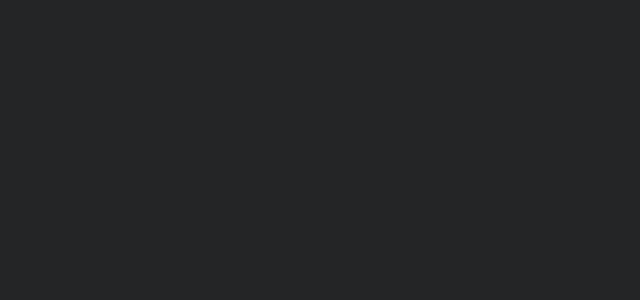
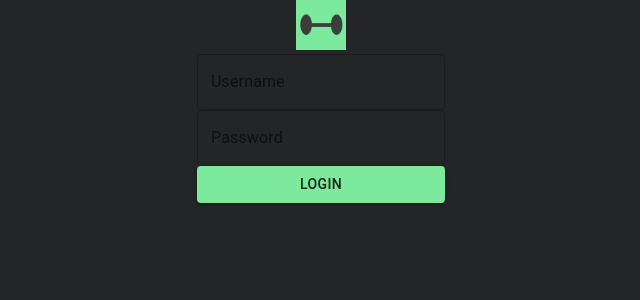
Before and after one commit to Necolanch/exercise-buddy, a React (Create React App) app in the folder exercise-buddy/: page /login in a window 1280 px wide. Before the commit this address had no page. Shown: the top 300 px of the page, without its empty margins (319-959 px from the left). Built offline with nearby package versions, Linux system fonts and the light colour scheme.

Commit message:
Created login page

```diff
--- a/exercise-buddy/src/App.js
+++ b/exercise-buddy/src/App.js
@@ -9,6 +9,7 @@ import Plan from './pages/Plan';
 import EditPlan from './pages/EditPlan';
 import Favorites from './pages/Favorites';
 import Signup from './pages/Signup';
+import Login from './pages/Login';
 
 //Landing, signup, and login pages to come when I work on that functionality because they are extremely simple
 //When those pages are up the path for dashboard will be /home
@@ -18,6 +19,7 @@ function App() {
       <Routes>
       <Route path="/" element={<Landing/>}/>
       <Route path="/signup" element={<Signup/>}/>
+      <Route path="/login" element={<Login/>}/>
         <Route path="/home" element={<Dashboard/>}/>
         <Route path="/search" element={<Search/>}/>
         <Route path="/view" element={<ViewExercise/>}/>
--- /dev/null
+++ b/exercise-buddy/src/pages/Login.js
@@ -0,0 +1,20 @@
+import { Box, FormControl, TextField } from "@mui/material";
+import React from "react";
+import { ActionButton } from "../Components/Button";
+
+const Login=()=>{
+    return(
+        <Box sx={{width:"100vw", height:"100vh",margin:"0 auto", display:"flex", flexDirection:"column", alignItems:"center"}}>
+            <img className="mb-1" src={require("../IMG/EB-logo.png")} alt="Exercise Buddy Logo" width="50" height="50"/>
+
+        <FormControl>
+            <TextField id="username" label="Username"/>
+            <TextField id="password" label="Password"/>
+            <ActionButton variant="contained" text="Login"/>
+        </FormControl>
+
+        </Box>
+    )
+}
+
+export default Login;
```
